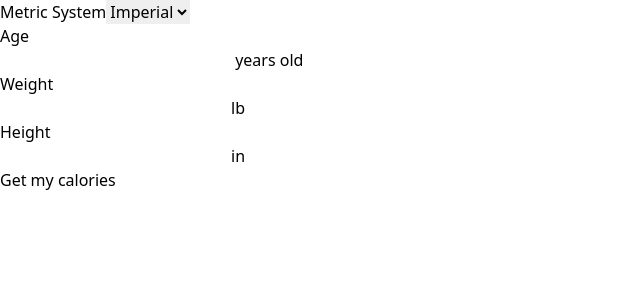
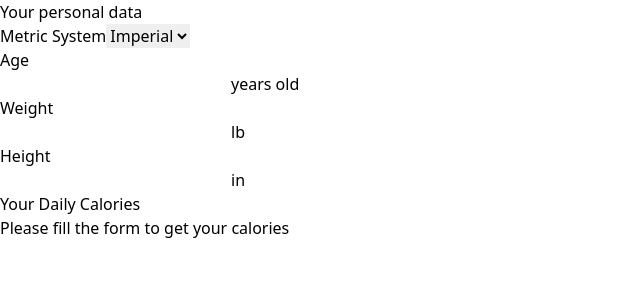
Before and after one commit to andrescasa-dev/calory-calculator, a React (Vite) app: page / in a window 1280 px wide. Shown: the top 300 px of the page, without its empty margins (0-640 px from the left). Built offline with nearby package versions, Linux system fonts and the light colour scheme.

Commit message:
componentization

```diff
--- a/src/App.tsx
+++ b/src/App.tsx
@@ -1,4 +1,7 @@
 import { useState } from "react";
+import UnitInputField from "./components/UnitInputField";
+import { unitSystem } from "./types";
+import UnitSystemSelector from "./components/UnitSystemSelector";
 
 // Could be great: add some validation that attach this table to the unitSystem type, for proper type safety.
 const unitTable = {
@@ -14,67 +17,33 @@ const unitTable = {
   },
 };
 
-type unitSystem = "metric" | "imperial";
-
 function App() {
   const [unitSystem, setUnitSystem] = useState<unitSystem>("imperial");
 
-  const handleSubmit: React.FormEventHandler<HTMLFormElement> = (e) => {
-    e.preventDefault();
-    console.log("submitted");
-  };
-
   return (
-    <main className="flex justify-center items-center min-h-svh">
-      <form
-        onSubmit={handleSubmit}
-        className="grid gap-4 px-6 py-4 bg-gray-50 border border-gray-200 rounded-md"
-      >
-        <div className="flex flex-col gap-1">
-          <label htmlFor="input_metric_system">Metric System</label>
-          <select
-            onChange={(e) => {
-              const eventUnitSystem = e.target.value as unitSystem;
-              setUnitSystem(eventUnitSystem);
-            }}
-            id="input_metric_system"
-          >
-            {Object.entries(unitTable).map(([key, value]) => {
+    <main className="flex flex-col gap-6 justify-center items-center min-h-svh">
+      <h2 className="text-2xl font-bold capitalize">Your personal data</h2>
+      <form className="grid gap-4 px-6 py-4 bg-gray-50 border border-gray-200 rounded-md">
+        <UnitSystemSelector
+          options={Object.entries(unitTable).map(([key, value]) => {
             return (
               <option key={value.label} value={key}>
                 {value.label}
               </option>
             );
           })}
-          </select>
-        </div>
-
-        <div className="flex flex-col gap-1">
-          <label htmlFor="input_age">Age</label>
-          <div className="flex gap-2">
-            <input className="flex-grow" id="input_age" type="number" />{" "}
-            <span>years old</span>
-          </div>
-        </div>
-
-        <div className="flex flex-col gap-1">
-          <label htmlFor="input_weight">Weight</label>
-          <div className="flex gap-2">
-            <input className="flex-grow" id="input_weight" type="number" />
-            <span>{unitTable[unitSystem].weight}</span>
-          </div>
-        </div>
-
-        <div className="flex flex-col gap-1">
-          <label htmlFor="input_height">Height</label>
-          <div className="flex gap-2">
-            <input className="flex-grow" id="input_height" type="number" />
-            <span>{unitTable[unitSystem].height}</span>
-          </div>
-        </div>
-
-        <button type="submit">Get my calories</button>
+          onChange={(e) => {
+            setUnitSystem(e.target.value as unitSystem);
+          }}
+        />
+        <UnitInputField label="Age" unit="years old" />
+        <UnitInputField label="Weight" unit={unitTable[unitSystem].weight} />
+        <UnitInputField label="Height" unit={unitTable[unitSystem].height} />
       </form>
+      <section>
+        <h2 className="text-2xl font-bold capitalize">Your Daily Calories</h2>
+        <p>Please fill the form to get your calories</p>
+      </section>
     </main>
   );
 }
--- /dev/null
+++ b/src/components/UnitInputField.tsx
@@ -0,0 +1,21 @@
+import { useId } from "react";
+
+interface UnitInputFieldProps {
+  label: string;
+  unit: string;
+}
+
+function UnitInputField({ label, unit }: UnitInputFieldProps) {
+  const inputId = useId();
+  return (
+    <div className="flex flex-col gap-1">
+      <label htmlFor={inputId}>{label}</label>
+      <div className="flex gap-2">
+        <input className="flex-grow" id={inputId} type="number" />
+        <span>{unit}</span>
+      </div>
+    </div>
+  );
+}
+
+export default UnitInputField;
--- /dev/null
+++ b/src/components/UnitSystemSelector.tsx
@@ -0,0 +1,19 @@
+import { ReactElement } from "react";
+
+interface UnitSystemSelectorProps {
+  options: ReactElement[];
+  onChange: React.ChangeEventHandler<HTMLSelectElement>;
+}
+
+function UnitSystemSelector({ onChange, options }: UnitSystemSelectorProps) {
+  return (
+    <div className="flex flex-col gap-1">
+      <label htmlFor="input_metric_system">Metric System</label>
+      <select onChange={onChange} id="input_metric_system">
+        {options}
+      </select>
+    </div>
+  );
+}
+
+export default UnitSystemSelector;
--- /dev/null
+++ b/src/types/index.d.ts
@@ -0,0 +1 @@
+export type unitSystem = "metric" | "imperial";
```
Lines whose indentation alone changed are shown as unchanged.
